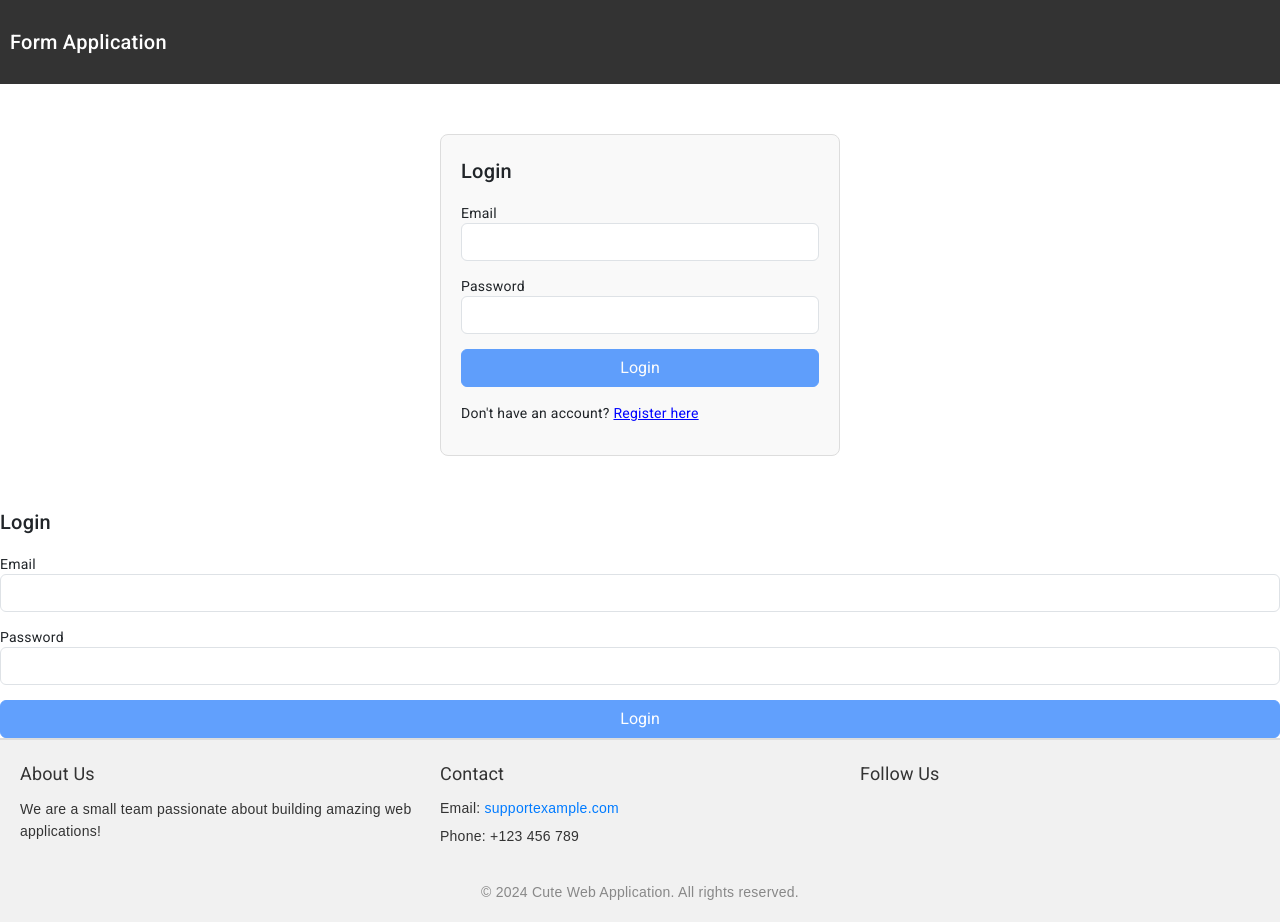
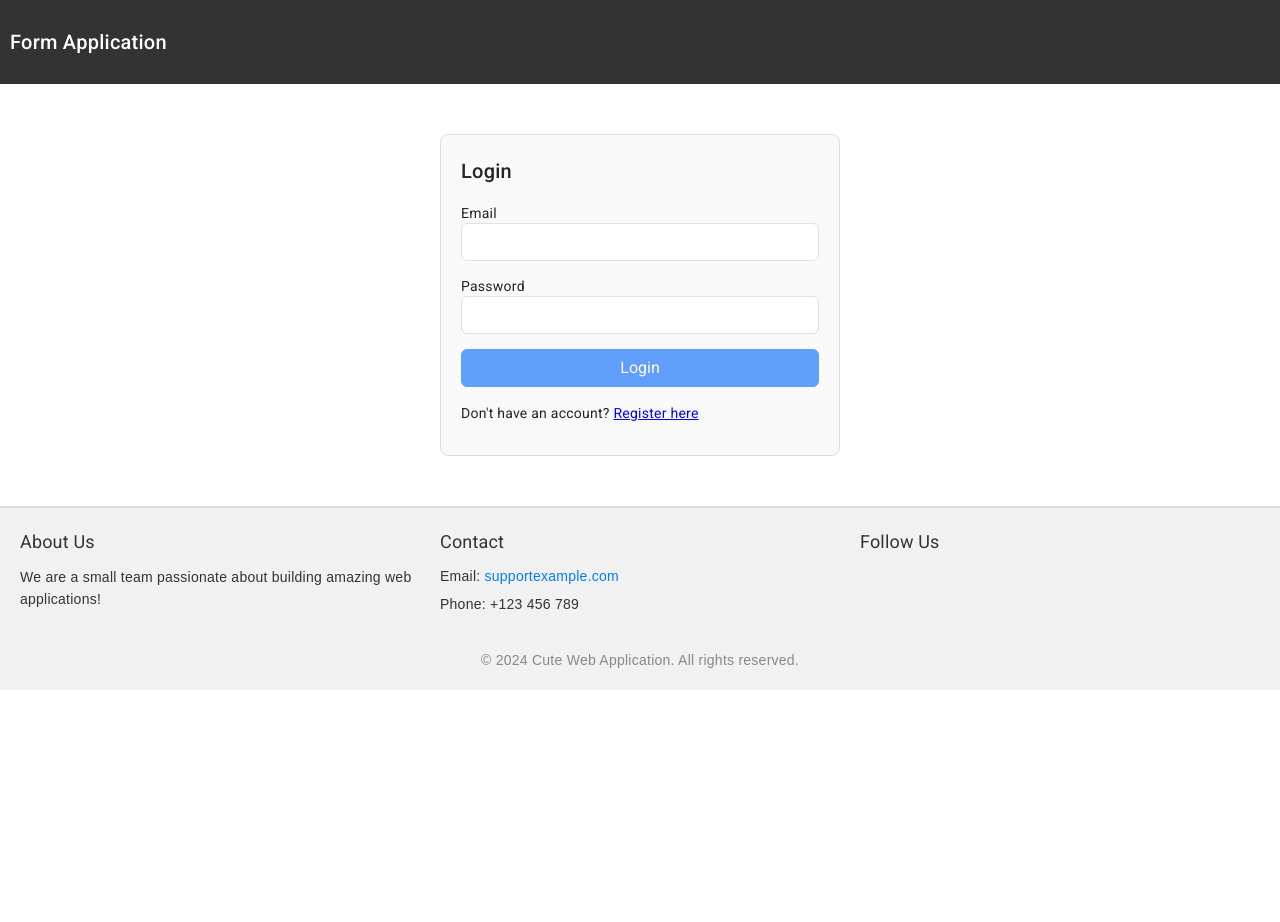
Before and after one commit to Pandukumar9/Formapp, an Angular app: page /login in a window 1280 px wide. After the commit the page ends 800 px from the top, so only its background shows below. Built offline with nearby package versions, Linux system fonts and the light colour scheme.

Commit message:
extra code removed in login component

```diff
--- a/src/app/shared/components/login/login.component.html
+++ b/src/app/shared/components/login/login.component.html
@@ -38,45 +38,4 @@
     <div *ngIf="errorMessage" class="alert alert-danger mt-3">{{ errorMessage }}</div>
 
     <p class="mt-3">Don't have an account? <a class="regi" href="/register">Register here</a></p>
-
-  </div>
-  <h2>Login</h2>
-  <form [formGroup]="loginForm" (ngSubmit)="onSubmit()">
-    <!-- Email Field -->
-    <div class="form-group">
-      <label for="email">Email</label>
-      <input
-        id="email"
-        type="email"
-        formControlName="email"
-        class="form-control"
-        [class.is-invalid]="loginForm.get('email')?.invalid && loginForm.get('email')?.touched"
-      />
-      <div class="invalid-feedback" *ngIf="loginForm.get('email')?.invalid && loginForm.get('email')?.touched">
-        <small *ngIf="loginForm.get('email')?.errors?.['required']">Email is required.</small>
-        <small *ngIf="loginForm.get('email')?.errors?.['email']">Invalid email format.</small>
-      </div>
-    </div>
-
-    <!-- Password Field -->
-    <div class="form-group">
-      <label for="password">Password</label>
-      <input
-        id="password"
-        type="password"
-        formControlName="password"
-        class="form-control"
-        [class.is-invalid]="loginForm.get('password')?.invalid && loginForm.get('password')?.touched"
-      />
-      <div class="invalid-feedback" *ngIf="loginForm.get('password')?.hasError('required') && loginForm.get('password')?.touched">
-        Password is required.
-      </div>
-      <div class="invalid-feedback" *ngIf="loginForm.get('password')?.hasError('minlength') && loginForm.get('password')?.touched">
-        Password must be at least 6 characters.
-      </div>
-    </div>
-
-    <button type="submit" class="btn btn-primary" [disabled]="loginForm.invalid">Login</button>
-  </form>
-
-  <div *ngIf="errorMessage" class="alert alert-danger mt-3">{{ errorMessage }}</div>
+</div>
```
